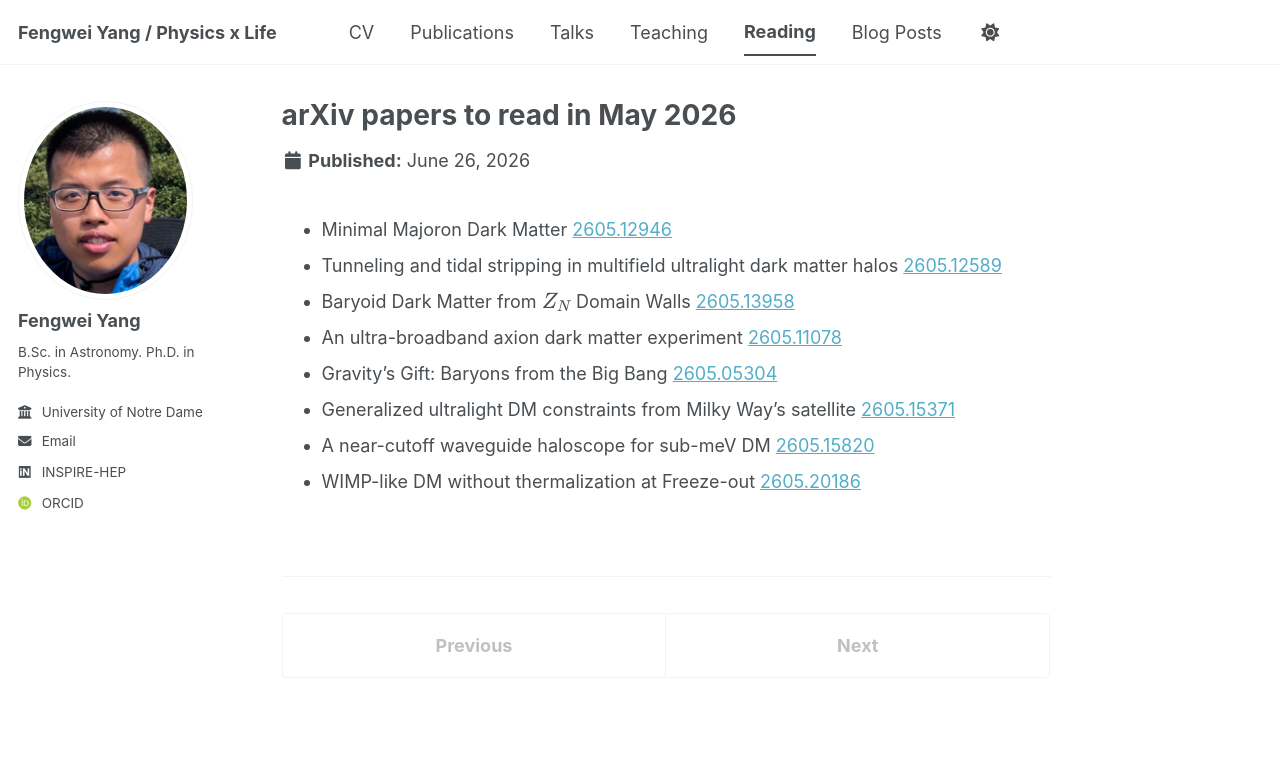
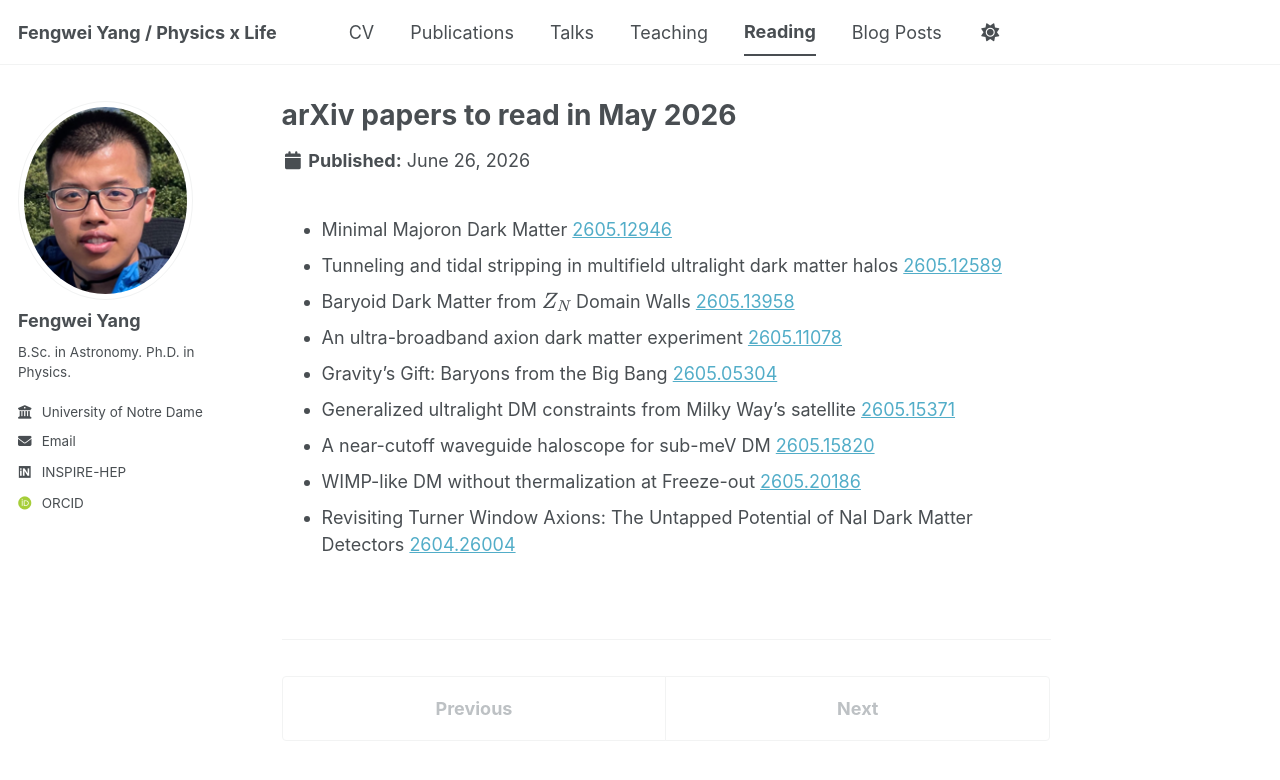
Before and after one commit to F-W-Yang/F-W-Yang.github.io, a Jekyll site: the page built from _portfolio/May-2026.md, in a window 1280 px wide. Shown: the top 780 px of the page. Built offline with Jekyll 4.4.1, drawn with Linux system fonts in a browser that asks for light colours; some web fonts are replaced; a script bundle is joined from its source files by our own code; library files that are not in the unit come from our copies; formulas are drawn with MathJax 3.

Commit message:
Add new entry for NaI Dark Matter Detectors

```diff
--- a/_portfolio/May-2026.md
+++ b/_portfolio/May-2026.md
@@ -10,3 +10,4 @@ collection: portfolio
 * Generalized ultralight DM constraints from Milky Way's satellite [2605.15371](https://arxiv.org/pdf/2605.15371)
 * A near-cutoff waveguide haloscope for sub-meV DM [2605.15820](https://arxiv.org/pdf/2605.15820)
 * WIMP-like DM without thermalization at Freeze-out [2605.20186](https://arxiv.org/pdf/2605.20186)
+* Revisiting Turner Window Axions: The Untapped Potential of NaI Dark Matter Detectors [2604.26004](https://arxiv.org/pdf/2604.26004)
```
